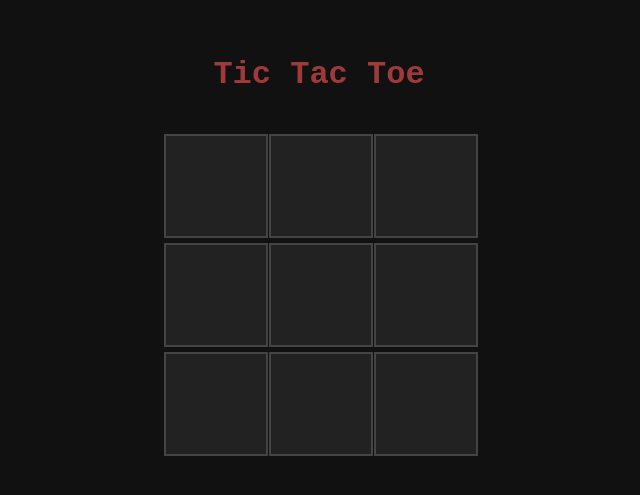
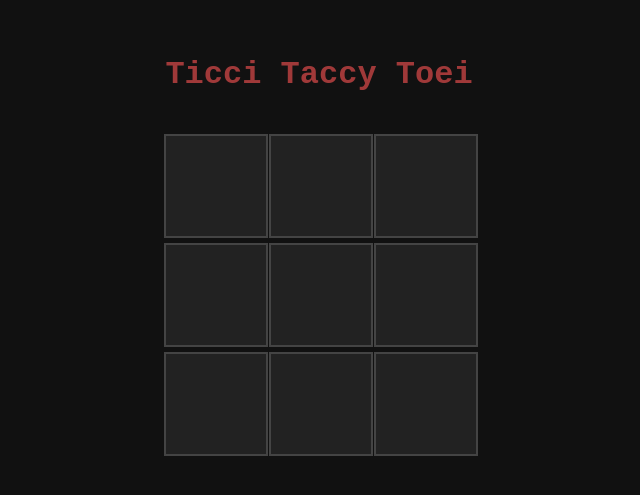
Before and after one commit to SnazzyVEVO/ticing-taci, a plain HTML site: page index.html in a window 1280 px wide. Shown: the part 145-640 px from the top of the page, without its empty margins (321-961 px from the left). Drawn offline with Linux system fonts and the light colour scheme.

Commit message:
Update index.html

```diff
--- a/index.html
+++ b/index.html
@@ -75,7 +75,7 @@
 </head>
 <body>
 
-<h1>Tic Tac Toe</h1>
+<h1>Ticci Taccy Toei</h1>
 <div id="board"></div>
 <div id="message"></div>
 
```
